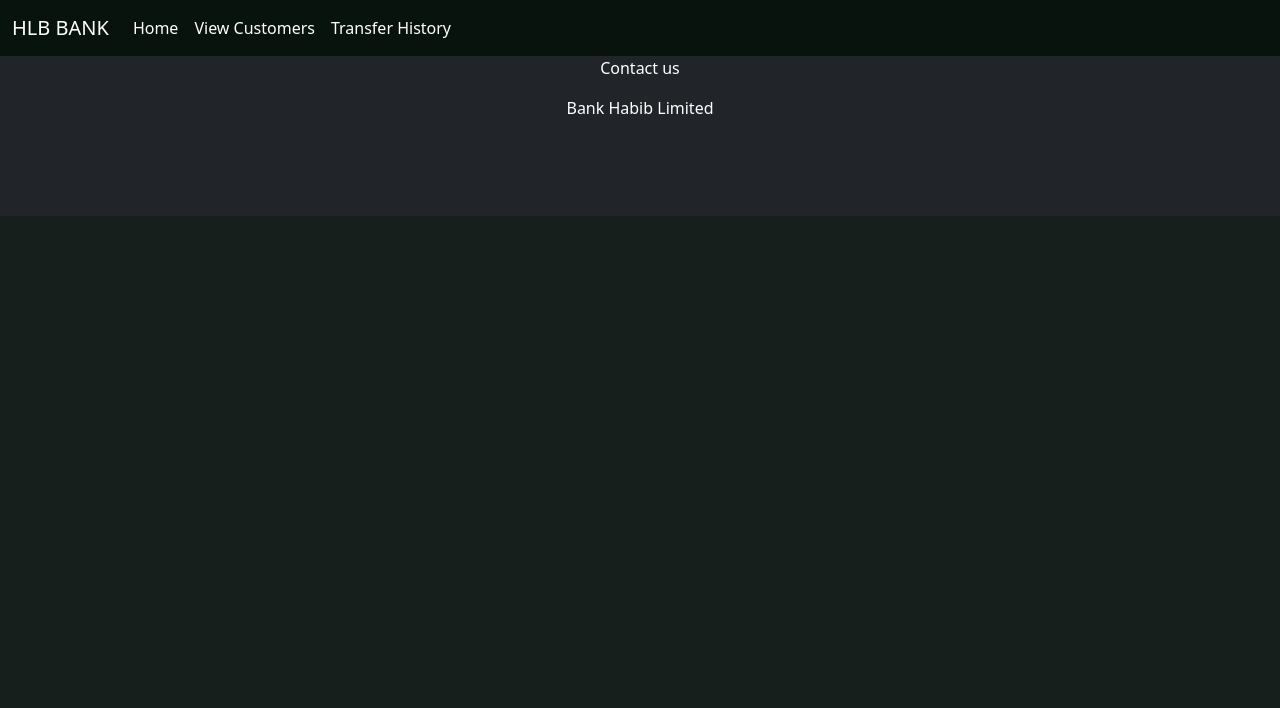
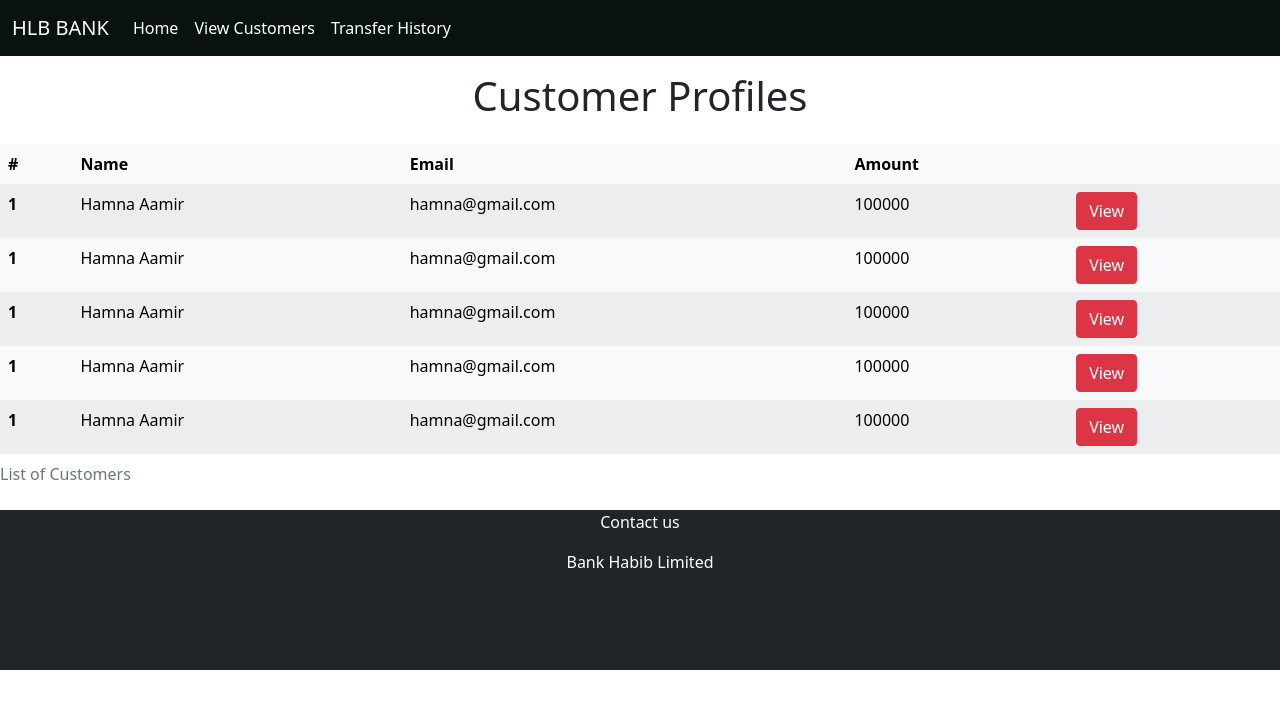
Before and after one commit to hamna4503/Banking-System-React-Version, a React (Create React App) app: page /view in a window 1280 px wide. Shown: the top 708 px of the page. Built offline with nearby package versions, Linux system fonts and the light colour scheme.

Commit message:
Made view details table.

```diff
--- a/src/App.css
+++ b/src/App.css
@@ -1,6 +1,6 @@
-body{
-  background-color: #161f1b;
-}
+/* body{
+  background-color:whi;
+} */
 .bg-green{
   background-color: #09130e;
 }
--- a/src/App.js
+++ b/src/App.js
@@ -4,20 +4,21 @@ import Home from "./components/home.js";
 import Navbar from "./components/Navbar";
 import Footer from "./components/footer";
 import Profile from "./components/profile";
+import View from "./components/View";
 
 function App() {
   return (
     <div>
       <BrowserRouter>
-      <Navbar/>
-      <Routes>
-        <Route exact path="/profile" element={<Profile/>}></Route>
-        <Route exact path="/" element={<Home/>}/>
-      </Routes>
+        <Navbar />
+        <Routes>
+          <Route exact path="/profile" element={<Profile />}></Route>
+          <Route exact path="/" element={<Home />} />
+          <Route exact path="/view" element={<View />} />
+        </Routes>
       </BrowserRouter>
-      <Footer/>
-      </div>
-
+      <Footer />
+    </div>
   );
 }
 
--- /dev/null
+++ b/src/components/View.js
@@ -0,0 +1,61 @@
+import React from "react";
+import TableRow from "./tableRow";
+
+function View() {
+  return (
+    <div>
+      <h1 className="text-dark text-center p-3">Customer Profiles</h1>
+      <table class="table table-light table-striped table-borderless">
+        <caption>List of Customers</caption>
+        <thead>
+          <tr>
+            <th scope="col">#</th>
+            <th scope="col">Name</th>
+            <th scope="col">Email</th>
+            <th scope="col">Amount</th>
+            <th scope="col"></th>
+          </tr>
+        </thead>
+        <tbody>
+          <TableRow
+            id="1"
+            name="Hamna Aamir"
+            email="hamna@gmail.com"
+            number="03320354435"
+            amount="100000"
+          />
+          <TableRow
+            id="1"
+            name="Hamna Aamir"
+            email="hamna@gmail.com"
+            number="03320354435"
+            amount="100000"
+          />
+          <TableRow
+            id="1"
+            name="Hamna Aamir"
+            email="hamna@gmail.com"
+            number="03320354435"
+            amount="100000"
+          />
+          <TableRow
+            id="1"
+            name="Hamna Aamir"
+            email="hamna@gmail.com"
+            number="03320354435"
+            amount="100000"
+          />
+          <TableRow
+            id="1"
+            name="Hamna Aamir"
+            email="hamna@gmail.com"
+            number="03320354435"
+            amount="100000"
+          />
+        </tbody>
+      </table>
+    </div>
+  );
+}
+
+export default View;
--- a/src/components/home.js
+++ b/src/components/home.js
@@ -8,7 +8,7 @@ function Home() {
       <Carousel />
       <div className="container mt-5 card-container">
         <div className="my-5">
-          <h1 className="text-center text-white green-hover">
+          <h1 className="text-center text-dark green-hover">
             What would you like to do?
           </h1>
         </div>
--- /dev/null
+++ b/src/components/tableRow.js
@@ -0,0 +1,17 @@
+import React from "react";
+
+function TableRow(props) {
+  return (
+    <tr>
+      <th scope="row">{props.id}</th>
+      <td>{props.name}</td>
+      <td>{props.email}</td>
+      <td>{props.amount}</td>
+      <td>
+        <button className="btn btn-primary btn-danger">View</button>
+      </td>
+    </tr>
+  );
+}
+
+export default TableRow;
```
